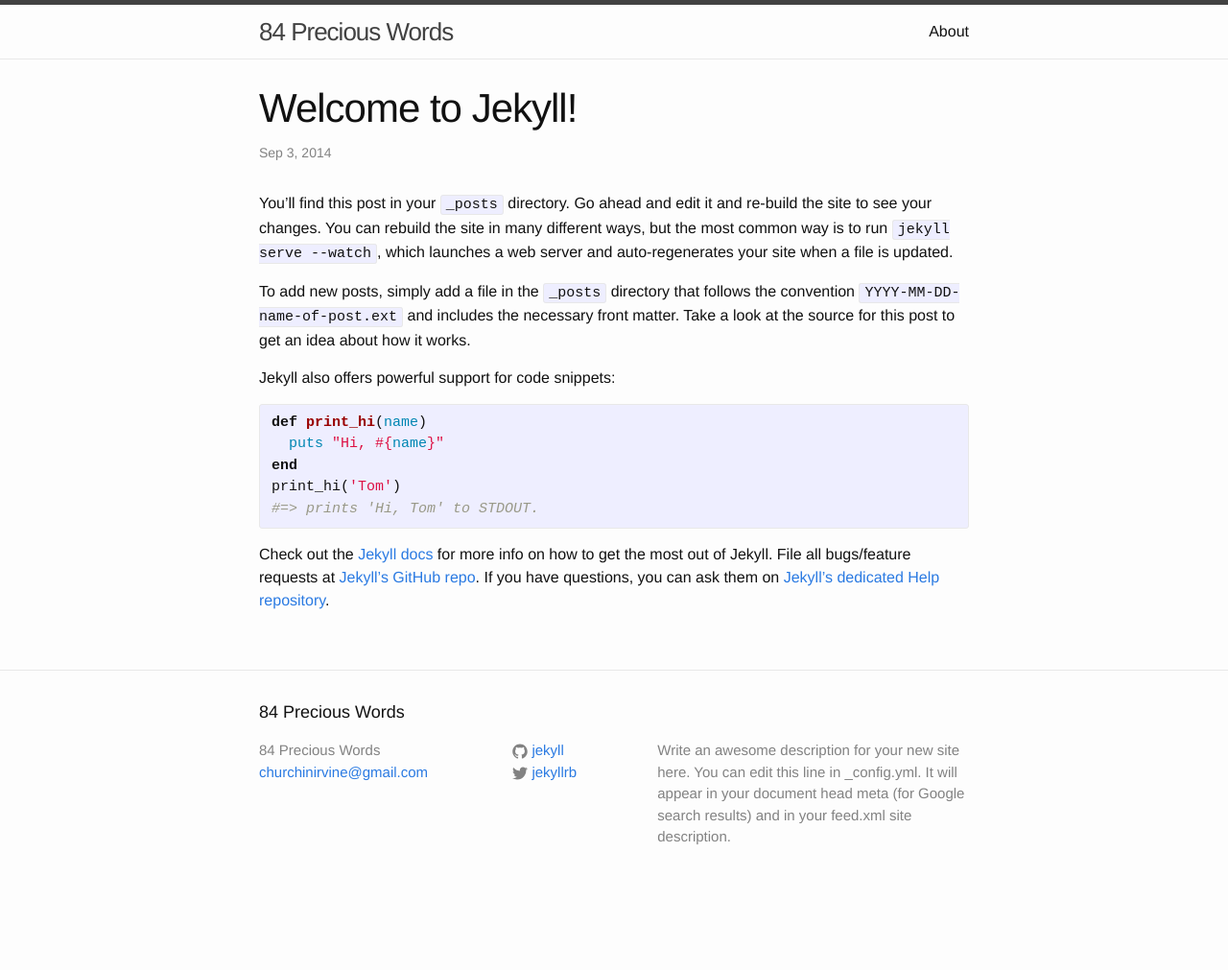
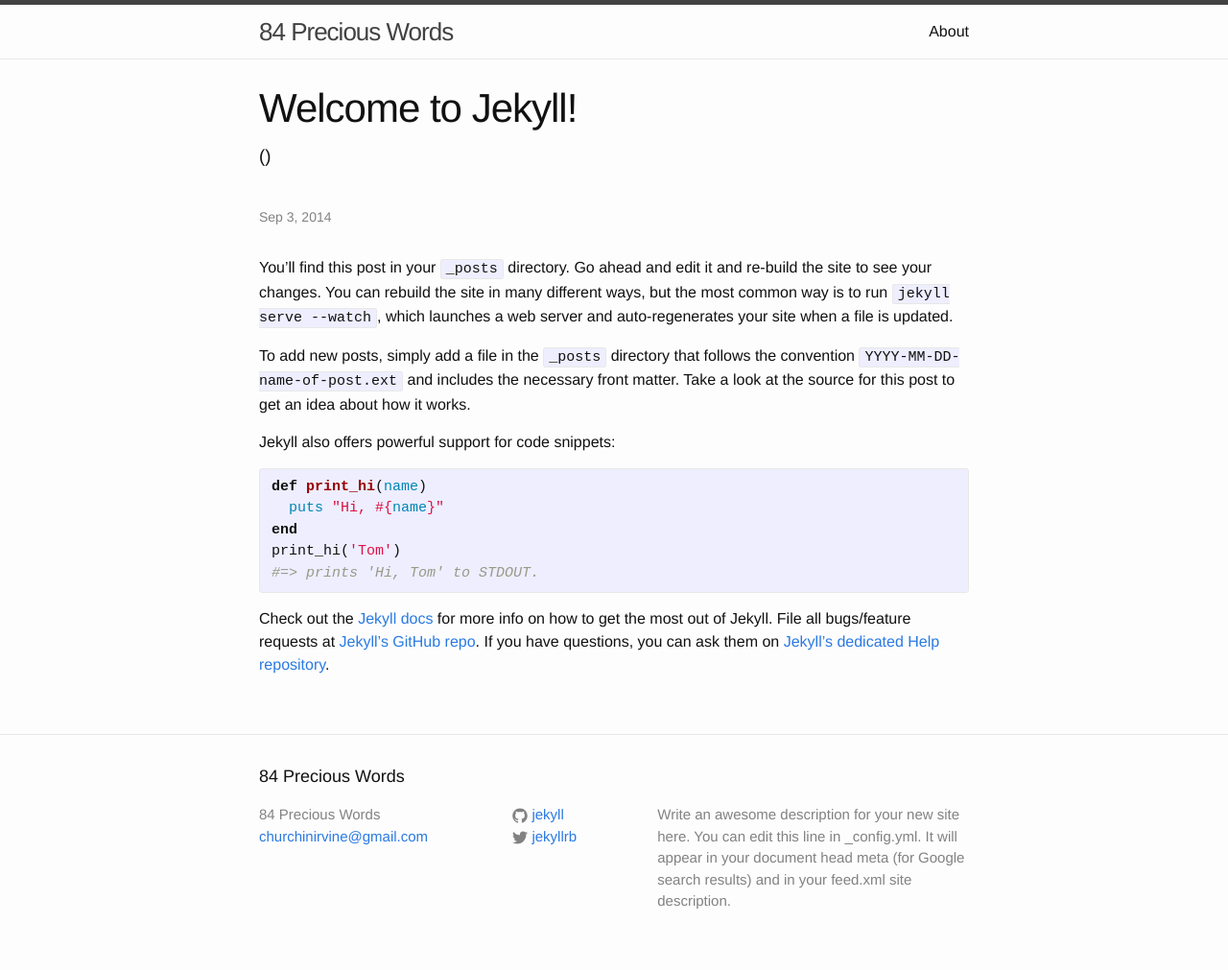
Before and after one commit to ricefield/84words, a Jekyll site: the page built from _posts/2014-09-03-welcome-to-jekyll.markdown, in a window 1280 px wide. Shown: the whole page at 96% size. Built offline with Jekyll 4.4.1, drawn with Linux system fonts in a browser that asks for light colours; before the commit the page ends 944 px from its top, so only the background shows below that.

Commit message:
Review 5 Update post layout

```diff
--- a/_layouts/post.html
+++ b/_layouts/post.html
@@ -4,11 +4,13 @@
 <div class="post">
 
   <header class="post-header">
-    <h1 class="post-title">{{ page.title }}</h1>
+    <h1 class="post-title">{{ page.title }}</h1> {% unless page.subheading == "" %}<h3>({{page.subheading}})</h3>{% endunless %}
+    <br />
     <p class="post-meta">{{ page.date | date: "%b %-d, %Y" }}{% if page.author %} • {{ page.author }}{% endif %}{% if page.meta %} • {{ page.meta }}{% endif %}</p>
   </header>
 
   <article class="post-content">
+    {{ site.category-heading}}
     {{ content }}
   </article>
 
```
